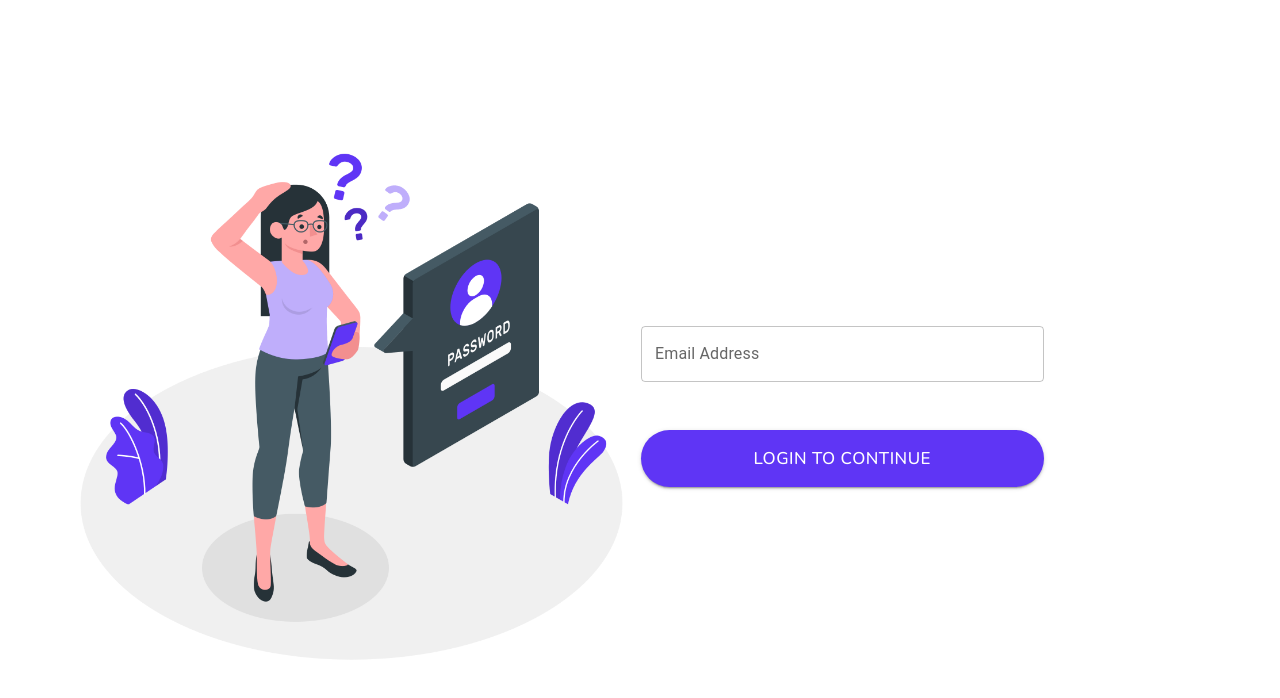
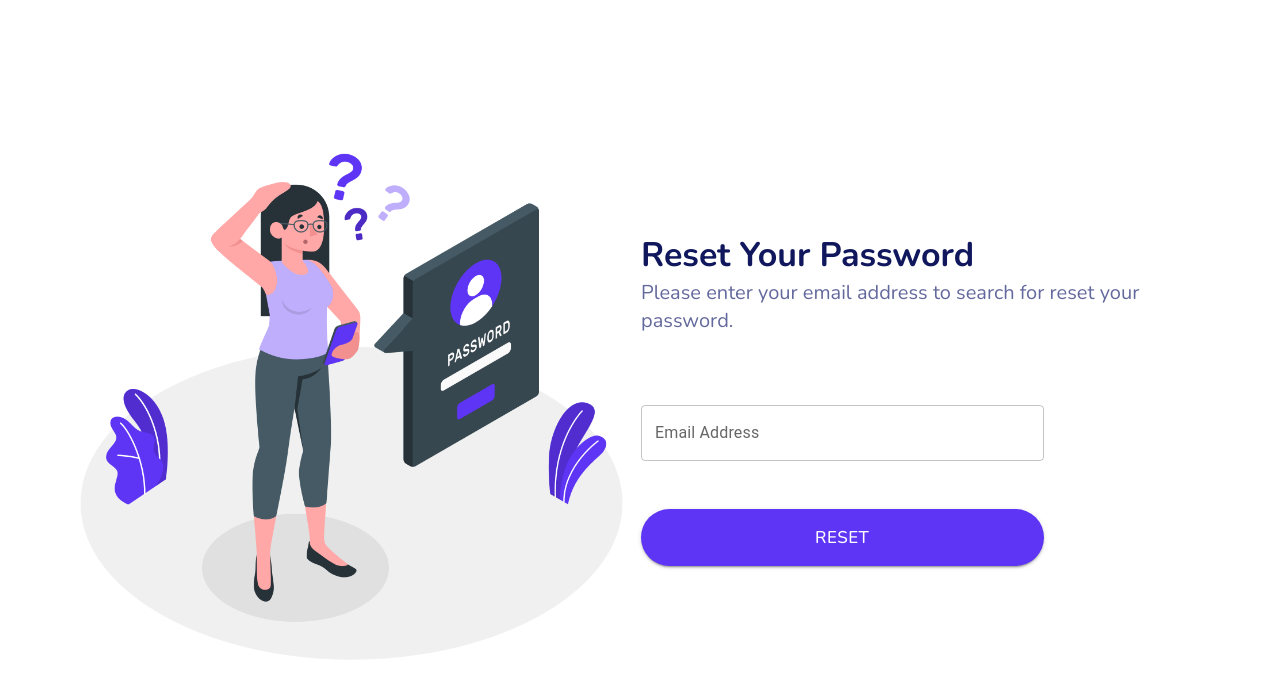
Before and after one commit to rakib119/messanger, a React (Create React App) app: page /forgot-password in a window 1280 px wide. Shown: the top 698 px of the page. Built offline with nearby package versions, Linux system fonts and the light colour scheme.

Commit message:
design customization

```diff
--- a/src/pages/auth/forgotPassword.js
+++ b/src/pages/auth/forgotPassword.js
@@ -22,6 +22,10 @@ const ForgotPassword = () =>
             </Grid>
             <Grid  item xs={6}>
                 <div >
+                    <div style={{marginBottom:'70px'}}>
+                        <h3 className='register-title'>Reset Your Password </h3>
+                        <span className='register-quote'>	Please enter your email address to search for reset your password. </span>
+                    </div>
                     <form >
                         <div className='input-box'>
                             <TextField  name='email' className='custom-input' id="outlined-basic" type="email" label="Email Address" placeholder='Enter Email Address' variant="outlined" />
@@ -30,7 +34,7 @@ const ForgotPassword = () =>
                             loading?(
                             <Button  className='reg-btn center-load' type='submit' variant='contained' disabled> <PropagateLoader color="#fff" speedMultiplier="0.90" /> </Button>
                             ):(
-                                <Button className='reg-btn' type='submit' variant='contained' > Login to Continue </Button>
+                                <Button className='reg-btn' type='submit' variant='contained' > Reset </Button>
                             )
                         }
                     </form>
```
